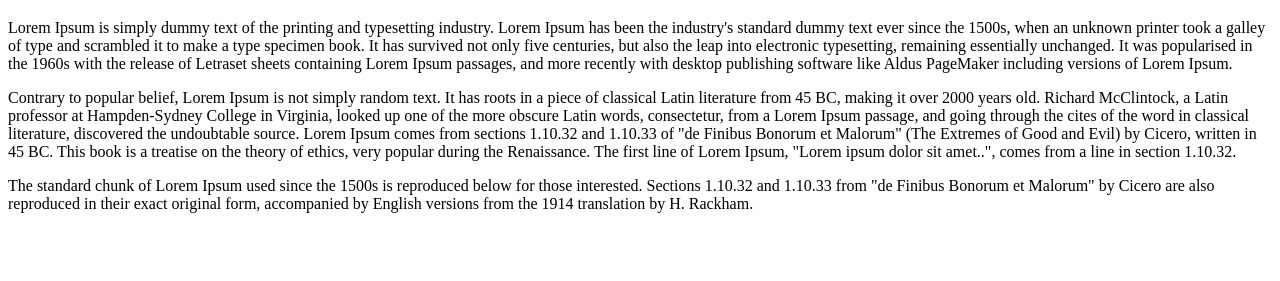
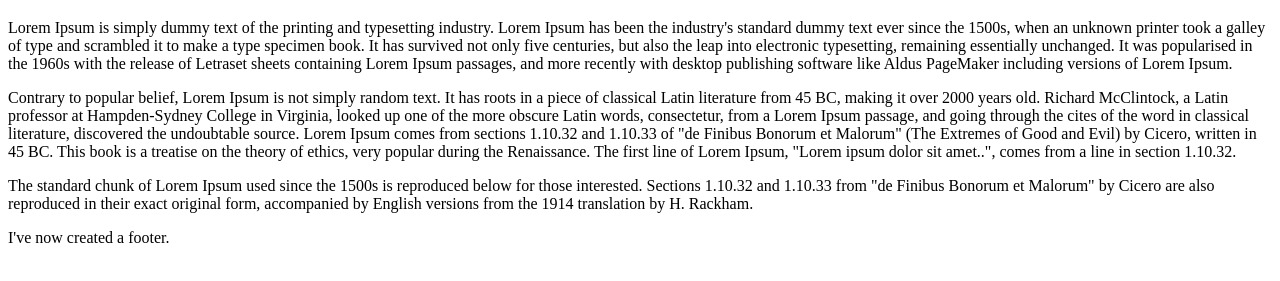
Before and after one commit to scgordo/scgordo.github.io, a plain HTML site: page index.html in a window 1280 px wide. Shown: the part 61-342 px from the top of the page. Drawn offline with Linux system fonts and the light colour scheme.

Commit message:
Added footer
Added a footer to test updates

```diff
--- a/index.html
+++ b/index.html
@@ -12,6 +12,10 @@
         <p>Contrary to popular belief, Lorem Ipsum is not simply random text. It has roots in a piece of classical Latin literature from 45 BC, making it over 2000 years old. Richard McClintock, a Latin professor at Hampden-Sydney College in Virginia, looked up one of the more obscure Latin words, consectetur, from a Lorem Ipsum passage, and going through the cites of the word in classical literature, discovered the undoubtable source. Lorem Ipsum comes from sections 1.10.32 and 1.10.33 of "de Finibus Bonorum et Malorum" (The Extremes of Good and Evil) by Cicero, written in 45 BC. This book is a treatise on the theory of ethics, very popular during the Renaissance. The first line of Lorem Ipsum, "Lorem ipsum dolor sit amet..", comes from a line in section 1.10.32.</p>
 
         <p>The standard chunk of Lorem Ipsum used since the 1500s is reproduced below for those interested. Sections 1.10.32 and 1.10.33 from "de Finibus Bonorum et Malorum" by Cicero are also reproduced in their exact original form, accompanied by English versions from the 1914 translation by H. Rackham.</p>
+
+<footer>
+    <p>I've now created a footer.</p>
+</footer>
 </body>
 
 </html>
```
